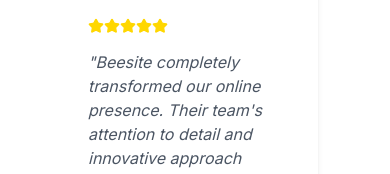
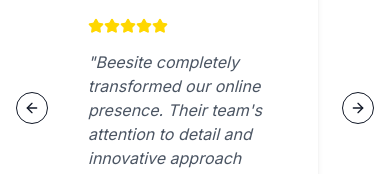
Before and after one commit to fathulxxi/beesite, a React (Vite) app: page / in a window 390 px wide. Shown: the part 5890-6064 px from the top of the page. Built offline with nearby package versions, Linux system fonts and the light colour scheme; grey boxes are pictures that could not be loaded.

Commit message:
Fix: Adjust testimonial carousel arrows
The position of the carousel arrows in the testimonials section has been adjusted to match the style of the portfolio carousel arrows.

```diff
--- a/src/components/Testimonial.tsx
+++ b/src/components/Testimonial.tsx
@@ -113,8 +113,8 @@ const Testimonial = () => {
                 </CarouselItem>
               ))}
             </CarouselContent>
-            <CarouselPrevious className="hidden md:flex left-0" />
-            <CarouselNext className="hidden md:flex right-0" />
+            <CarouselPrevious />
+            <CarouselNext />
           </Carousel>
         </div>
       </div>
```
